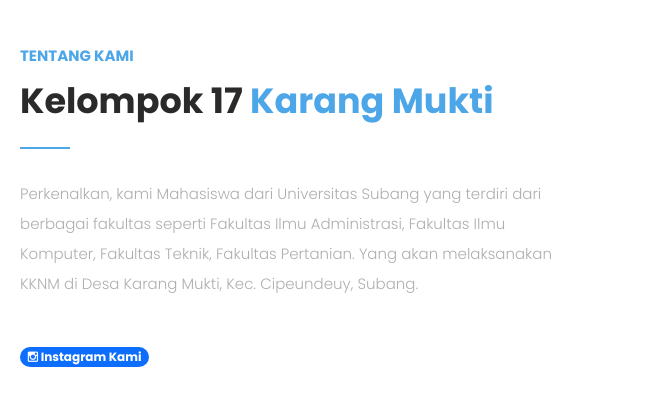
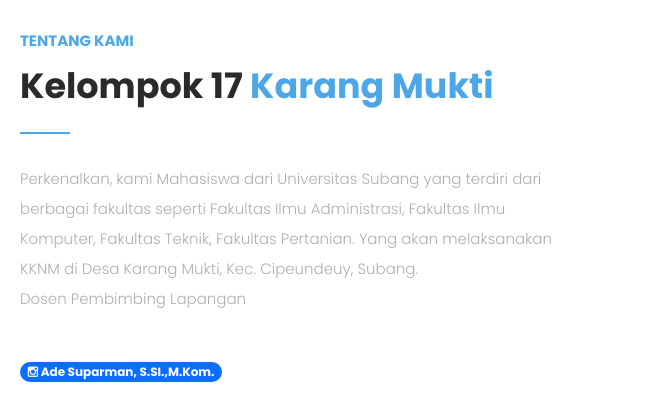
Before and after one commit to kknmkarangmukti/kknmkarangmukti.github.io, a plain HTML site: page index.html in a window 1280 px wide. Shown: the part 937-1347 px from the top of the page, 632-1280 px from the left. Drawn offline with Linux system fonts and the light colour scheme.

Commit message:
Update index.html

```diff
--- a/index.html
+++ b/index.html
@@ -185,12 +185,11 @@ https://templatemo.com/tm-568-digimedia
                     Administrasi, Fakultas Ilmu Komputer, Fakultas Teknik,
                     Fakultas Pertanian. Yang akan melaksanakan KKNM di Desa
                     Karang Mukti, Kec. Cipeundeuy, Subang.
-                  </p>
-                  <a href="https://instagram.com/kknm.karangmukti"
-                    ><span class="badge bg-primary rounded-pill"
-                      ><i class="fa fa-instagram"></i> Instagram Kami</span
-                    ></a
-                  >
+                    <br>
+                  Dosen Pembimbing Lapangan</p>
+                  <span class="badge bg-primary rounded-pill"
+                      ><i class="fa fa-instagram"></i> Ade Suparman, S.SI.,M.Kom.</span
+                    >
                 </div>
               </div>
             </div>
```
